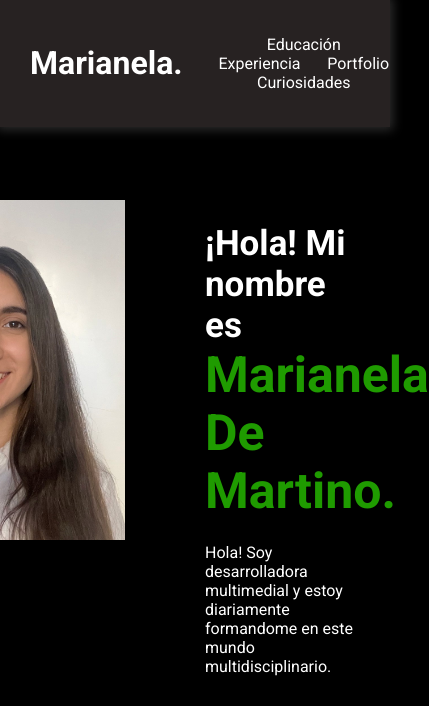
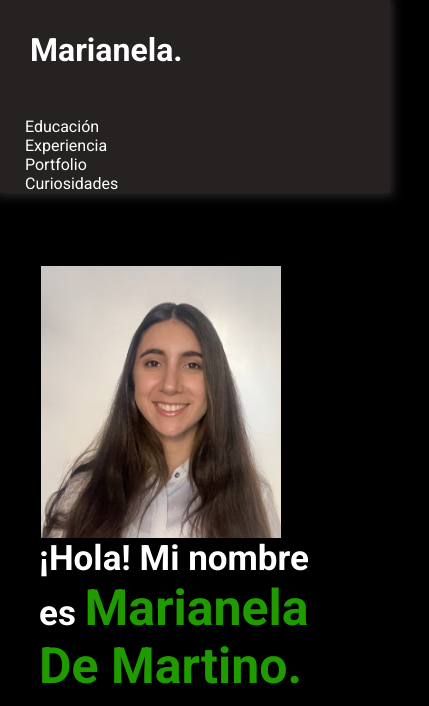
Before and after one commit to mdemartino26/CH-DeMartino, a plain HTML site: page index.html in a window 390 px wide. Shown: the top 706 px of the page, 429 px wide, since content can reach past the window. Drawn offline with Linux system fonts and the light colour scheme.

Commit message:
media query en index

```diff
--- a/css/styles.css
+++ b/css/styles.css
@@ -58,6 +58,19 @@ li {
     list-style: none;
 }
 
+@media (max-width: 600px) {
+    #menu ul {
+       display: block;
+        float: none;
+    }
+
+    header{
+        display: block;
+        height: inherit;
+    }
+
+  }
+
 /*                            Footer                                    */
 
 footer {
@@ -87,6 +100,7 @@ footer {
     margin-bottom: 10px;
     text-decoration: none;
 }
+
 
 
 
@@ -129,6 +143,15 @@ button a {
     color: white;
 }
 
+@media (max-width: 600px) {
+
+    .grid-container{
+        display: block;
+        grid-template-columns: 100%;
+        column-gap: 0;
+    }
+  }
+
 
 /*                            INDEX                                    */
 
@@ -137,7 +160,7 @@ button a {
 
 
 #foto img {
-    width: 300px;
+    width: 15em;
     float: right;
     margin-right: 70px;
 }
```
